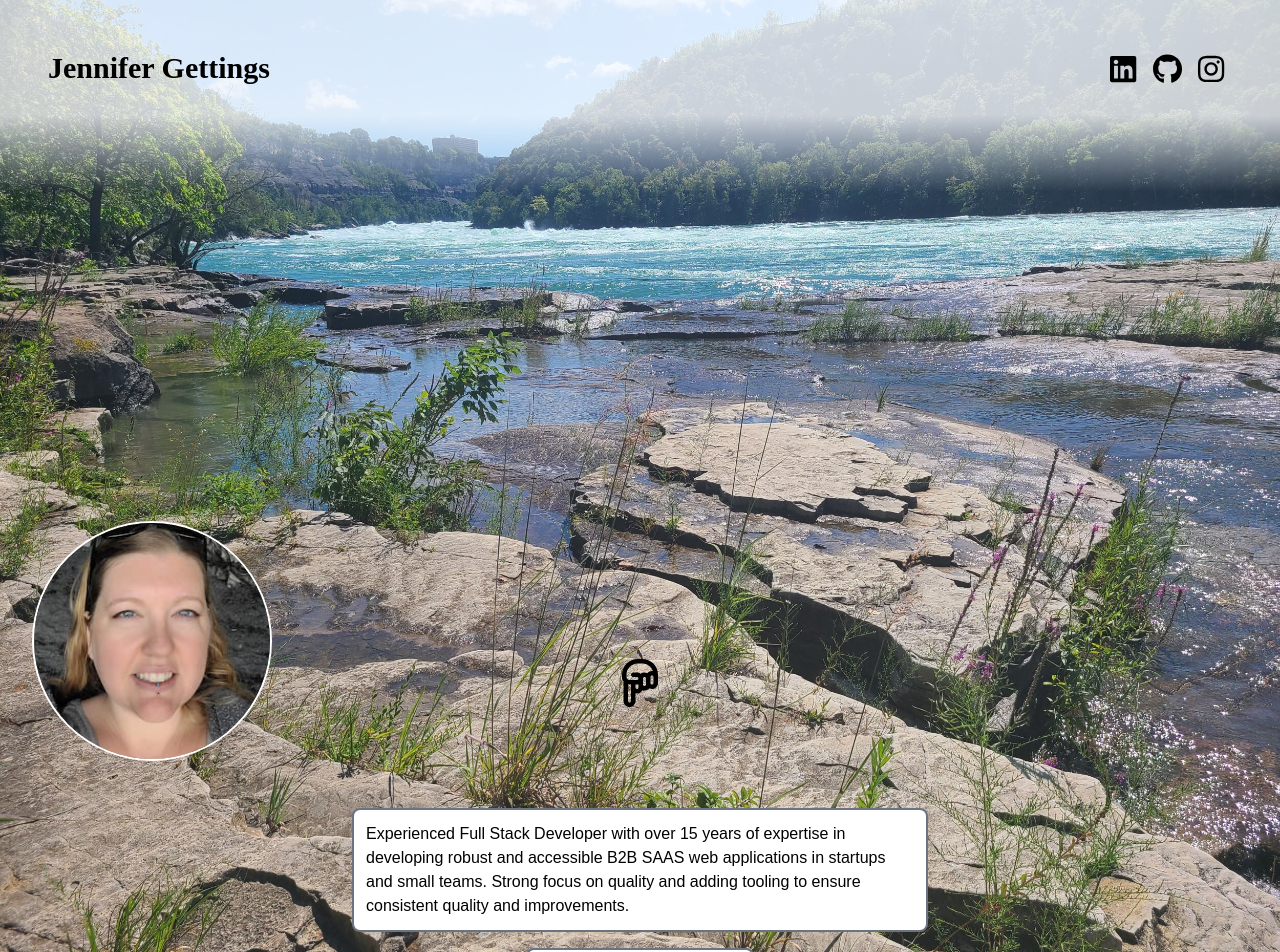
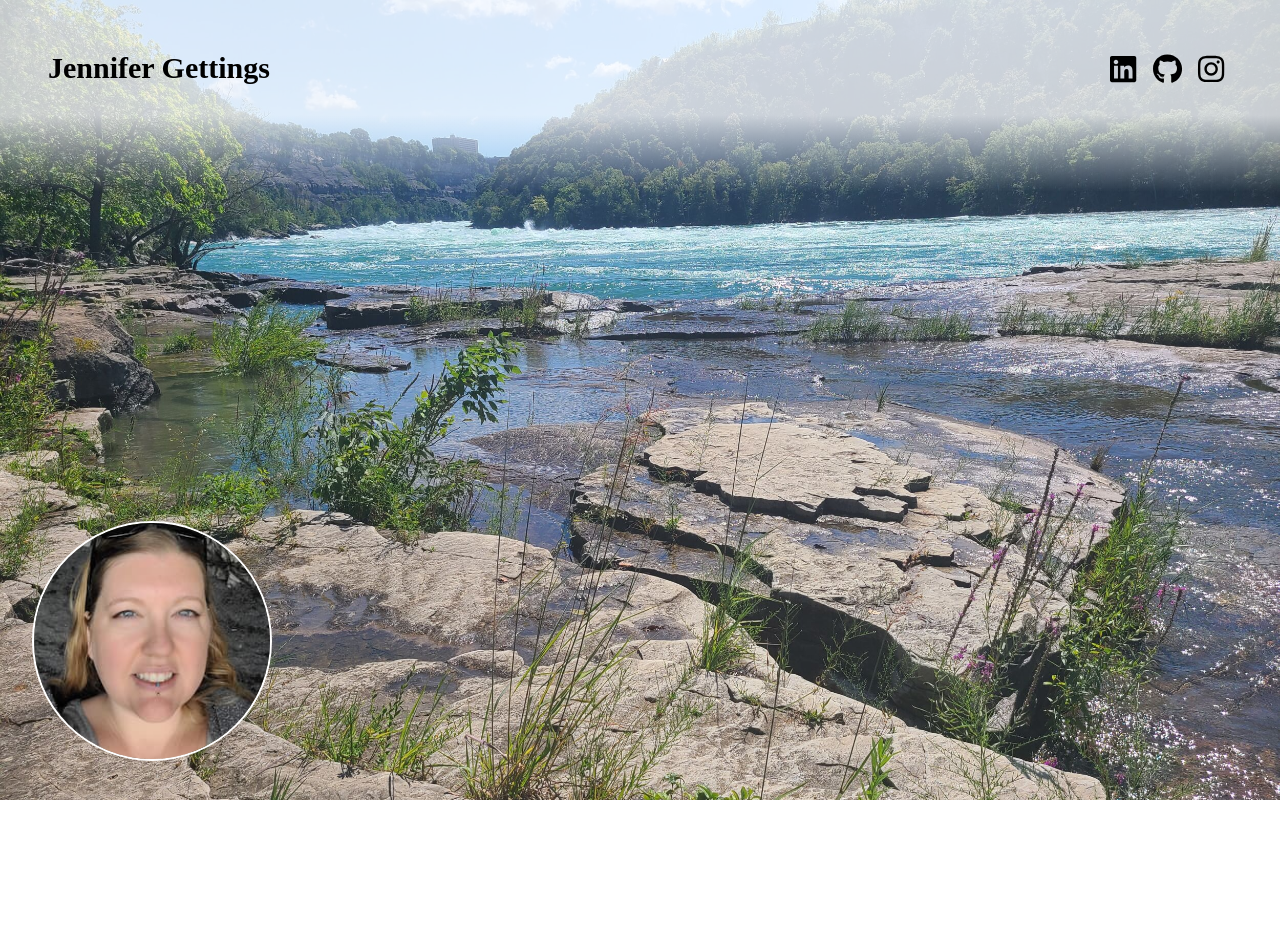
Before and after one commit to jgettings/htdocs, a React (Vite) app: page / in a window 1280 px wide. Shown: the top 952 px of the page. After the commit the page ends 800 px from the top, so only its background shows below. Built offline with nearby package versions, Linux system fonts and the light colour scheme; a web font is replaced by a local one.

Commit message:
Started making content prettier, hiding conditionally

```diff
--- a/package.json
+++ b/package.json
@@ -24,6 +24,7 @@
     "flowbite-react": "^0.10.1",
     "react": "^18.3.1",
     "react-dom": "^18.3.1",
+    "react-scroll-parallax": "^3.4.5",
     "tailwind-merge": "^2.5.2",
     "usehooks-ts": "^3.1.0",
     "vite": "^5.3.4",
--- a/src/App.tsx
+++ b/src/App.tsx
@@ -1,4 +1,5 @@
 import { Flowbite } from 'flowbite-react';
+import { ParallaxProvider } from 'react-scroll-parallax';
 import Header from 'components/Header';
 import Footer from 'components/Footer';
 import ScrollPages from 'components/ScrollPages';
@@ -7,14 +8,18 @@ import theme from './flowbite-theme';
 
 const App: React.FC = () => (
   <Flowbite theme={{ theme }}>
+    <ParallaxProvider>
       <Header />
+      {import.meta.env.MODE === 'developfment' ? (
         <main>
           <ScrollPages>
             <Basics />
             <div />
           </ScrollPages>
         </main>
+      ) : null}
       <Footer />
+    </ParallaxProvider>
   </Flowbite>
 );
 
--- a/src/components/DescriptionBox.tsx
+++ b/src/components/DescriptionBox.tsx
@@ -1,3 +1,4 @@
+import { Card } from 'flowbite-react';
 import { twMerge } from 'tailwind-merge';
 import { tw } from '../tailwindUtils';
 
@@ -11,12 +12,13 @@ const DescriptionBox: React.FC<DescriptionBoxProps> = ({
   children,
   ...divProps
 }) => {
-  const baseClasses = tw`m-2 max-w-xl rounded-lg border-2 border-gray-500 bg-white p-3 text-base text-black md:w-fit dark:border-white dark:bg-dkgray dark:text-white [&>li]:mx-4 [&>li]:my-2`;
+  const baseClasses = tw`m-2 md:w-fit max-w-xl text-base`;
+  // TODO fix spacing on avatar popup
 
   return (
-    <div className={twMerge(baseClasses, className)} {...divProps}>
+    <Card className={twMerge(baseClasses, className)} {...divProps}>
       {children}
-    </div>
+    </Card>
   );
 };
 
--- a/src/components/ScrollPages.module.css
+++ /dev/null
@@ -1,16 +0,0 @@
-.indicator {
-  animation-duration: 3s;
-  animation-name: fadeIn;
-  animation-iteration-count: 1;
-  animation-delay: 500;
-}
-
-@keyframes fadeIn {
-  from {
-    opacity: 0;
-  }
-
-  to {
-    opacity: 100;
-  }
-}
--- a/src/components/ScrollPages.tsx
+++ /dev/null
@@ -1,40 +0,0 @@
-import { FontAwesomeIcon } from '@fortawesome/react-fontawesome';
-import { faHandPointDown } from '@fortawesome/free-regular-svg-icons';
-import { tw } from '../tailwindUtils';
-// import styles from './ScrollPages.module.css';
-
-type ScrollPagesProps = {
-  children: React.ReactNode[];
-};
-
-const classes = tw`md:h-[calc(100vh_-_6.25rem)]`;
-
-const ScrollPrompt: React.FC = () => (
-  <div className="absolute bottom-20 hidden w-full text-center md:block">
-    <FontAwesomeIcon
-      className="animate-bounce"
-      size="3x"
-      icon={faHandPointDown}
-      // className={styles.indicator}
-    />
-  </div>
-);
-
-const ScrollPages: React.FC<ScrollPagesProps> = ({ children }) => (
-  <div>
-    <div className={classes}>
-      <ScrollPrompt />
-    </div>
-    {children.map((child) => (
-      <div className={classes}>{child}</div>
-    ))}
-  </div>
-);
-
-// don't show hand/arrow on load, show up after a few seconds
-// bounce a few times then stay there
-// fade out when user scrolls
-// what happens if user is navigating via keyboard?
-// https://stackoverflow.com/questions/68306441/fade-transition-tailwind-class-to-something-else-over-certain-amount-of-time
-
-export default ScrollPages;
--- /dev/null
+++ b/src/components/ScrollPages/ScrollPromptIcon.tsx
@@ -0,0 +1,19 @@
+import React from 'react';
+import { FontAwesomeIcon } from '@fortawesome/react-fontawesome';
+import { faHandPointDown } from '@fortawesome/free-regular-svg-icons';
+import { Parallax } from 'react-scroll-parallax';
+
+const ScrollPromptIcon: React.FC = () => (
+  <Parallax
+    opacity={[1, -1]}
+    className="absolute bottom-20 hidden w-full text-center md:block"
+  >
+    <FontAwesomeIcon
+      className="motion-safe:animation-delay-500 motion-safe:animate-[fadeIn_3s,bounce_1s_infinite] motion-safe:opacity-0" // eslint-disable-line
+      size="3x"
+      icon={faHandPointDown}
+    />
+  </Parallax>
+);
+
+export default ScrollPromptIcon;
--- /dev/null
+++ b/src/components/ScrollPages/index.tsx
@@ -0,0 +1,22 @@
+import React from 'react';
+import ScrollPromptIcon from './ScrollPromptIcon';
+import { tw } from '../../tailwindUtils';
+
+type ScrollPagesProps = {
+  children: React.ReactNode[];
+};
+
+const classes = tw`md:h-[calc(100vh_-_6.25rem)]`;
+
+const ScrollPages: React.FC<ScrollPagesProps> = ({ children }) => (
+  <div>
+    <div className={classes}>
+      <ScrollPromptIcon />
+    </div>
+    {children.map((child) => (
+      <div className={classes}>{child}</div>
+    ))}
+  </div>
+);
+
+export default ScrollPages;
--- a/src/data/resume.json
+++ b/src/data/resume.json
@@ -11,7 +11,7 @@
     "highlights": [
       "Experience on a wide variety of products and teams: Startups, SaaS, Internal tooling, and client work. Fully remote for the past 4 years.",
       "Specializing on frontend work in React and Typescript for the past 7 years, prior to that was all full stack in a few different languages.",
-      "I enjoy the challenges of frontend work - making things nice to use for everyone even when it's difficult to anticipate how someone will use a feature and advocating for accessibility."
+      "I enjoy the challenges of frontend work, especially making things nice to use for everyone even when it's difficult to anticipate how someone will use a feature and advocating for accessibility."
     ],
     "location": {
       "postalCode": "14213",
@@ -76,7 +76,8 @@
         "Working primarily on the front-end with React, TypeScript, Tailwind CSS, and NextJS",
         "Improved accessibility across the platform to better conform to WAI-ARIA standards",
         "Led effort to add end to end tests through the most important user flows, saving time on each release without sacrificing confidence",
-        "Facilitated improved communications within the engineering team with iterative process improvements"
+        "Facilitated improved communications within the engineering team with iterative process improvements",
+        "OKR to reduce cluttered error logs and fix longstanding bugs in the process"
       ]
     },
     {
--- a/src/pages/Basics.tsx
+++ b/src/pages/Basics.tsx
@@ -1,4 +1,5 @@
 import React from 'react';
+import { Parallax } from 'react-scroll-parallax';
 import DescriptionBox from 'components/DescriptionBox';
 import QuoteDescriptionBox from 'components/QuoteDescriptionBox';
 import data from 'data/index';
@@ -20,7 +21,9 @@ const Basics: React.FC = () => {
 
   return (
     <div className="flex flex-col items-center">
-      <DescriptionBox>{summary}</DescriptionBox>
+      <Parallax translateX={[100, 0]}>
+        <DescriptionBox>{summary}</DescriptionBox>
+      </Parallax>
       <DescriptionBox>
         <ul>
           <li>{label}</li>
@@ -46,4 +49,7 @@ const Basics: React.FC = () => {
 
 // TODO cuter layout, maybe some silly parallax scrolling
 
+// TODO DescriptionBox should just be a custom card style in flowbite react
+// TODO summary should be in meta description
+
 export default Basics;
--- a/tailwind.config.js
+++ b/tailwind.config.js
@@ -1,4 +1,5 @@
 const flowbite = require('flowbite-react/tailwind');
+const plugin = require('tailwindcss/plugin');
 
 /** @type {import('tailwindcss').Config} */
 export default {
@@ -18,6 +19,16 @@ export default {
           raw: '(hover: hover) and (min-width: 768px) and (prefers-reduced-motion: no-preference)',
         },
       },
+      animation: {
+        'fade-in': 'fadeIn 3s ease-in-out',
+      },
+      keyframes: () => ({
+        fadeIn: {
+          '0%': { opacity: 0, display: 'none' },
+          '1%': { opacity: 0, display: 'inline' },
+          '100%': { opacity: 1, display: 'inline' },
+        },
+      }),
     },
     screens: {
       md: '768px',
@@ -26,7 +37,24 @@ export default {
     },
   },
   darkMode: 'media',
-  plugins: [flowbite.plugin()],
+  plugins: [
+    flowbite.plugin(),
+    plugin(({ matchUtilities, theme }) => {
+      matchUtilities(
+        {
+          'animation-delay': (value) => {
+            return {
+              'animation-delay': value,
+              'animation-fill-mode': 'forwards',
+            };
+          },
+        },
+        {
+          values: theme('transitionDelay'),
+        },
+      );
+    }),
+  ],
   future: {
     hoverOnlyWhenSupported: true,
   },
```
Also changed, not shown: 1 other file (tests, documents, lock files or other folders). Lines whose indentation alone changed are shown as unchanged.
